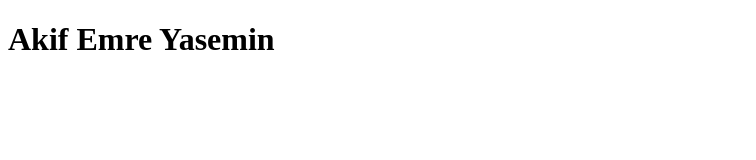
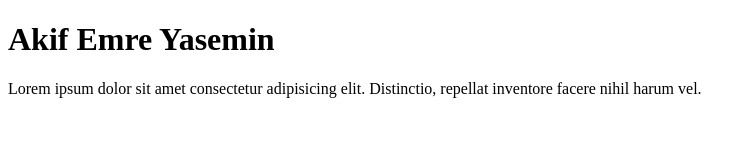
Before and after one commit to emrebey27/emrebey27.github.io, a plain HTML site: page index.html in a window 1280 px wide. Shown: the whole page, without its empty margins (0-756 px from the left). Drawn offline with Linux system fonts and the light colour scheme.

Commit message:
anasayfada paragraf ekledim

```diff
--- a/index.html
+++ b/index.html
@@ -1,12 +1,16 @@
 <!DOCTYPE html>
 <html lang="en">
-<head>
-    <meta charset="UTF-8">
-    <meta http-equiv="X-UA-Compatible" content="IE=edge">
-    <meta name="viewport" content="width=device-width, initial-scale=1.0">
+  <head>
+    <meta charset="UTF-8" />
+    <meta http-equiv="X-UA-Compatible" content="IE=edge" />
+    <meta name="viewport" content="width=device-width, initial-scale=1.0" />
     <title>My Personal Website</title>
-</head>
-<body>
+  </head>
+  <body>
     <h1>Akif Emre Yasemin</h1>
-</body>
+    <p>
+      Lorem ipsum dolor sit amet consectetur adipisicing elit. Distinctio,
+      repellat inventore facere nihil harum vel.
+    </p>
+  </body>
 </html>
```
